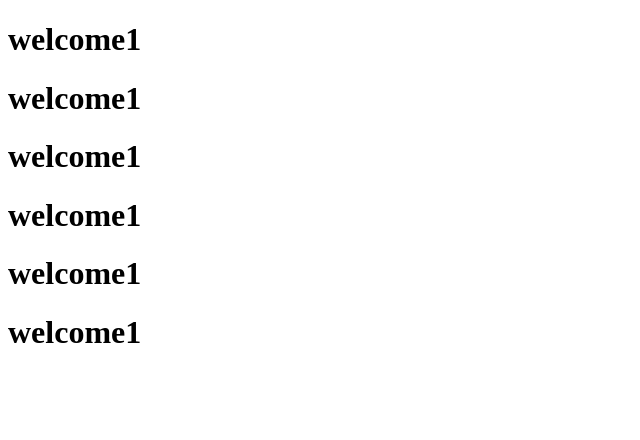
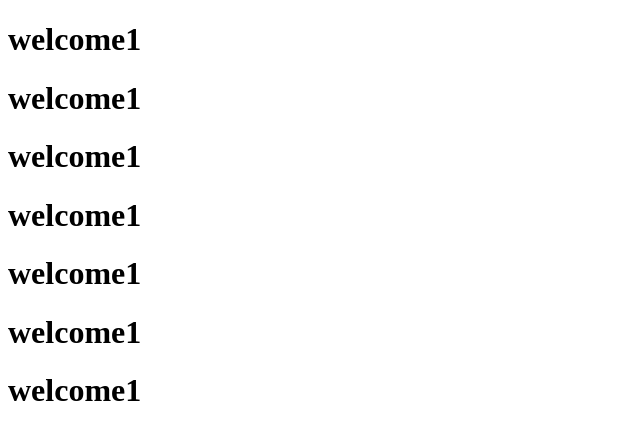
Before and after one commit to Akniraj/sample, a plain HTML site: page index.html in a window 1280 px wide. Shown: the whole page, without its empty margins (0-640 px from the left). Drawn offline with Linux system fonts and the light colour scheme.

Commit message:
second - 1

```diff
--- a/index.html
+++ b/index.html
@@ -13,5 +13,6 @@
     <h1>welcome1</h1>
     <h1>welcome1</h1>
     <h1>welcome1</h1>
+    <h1>welcome1</h1>
 </body>
 </html>
```
